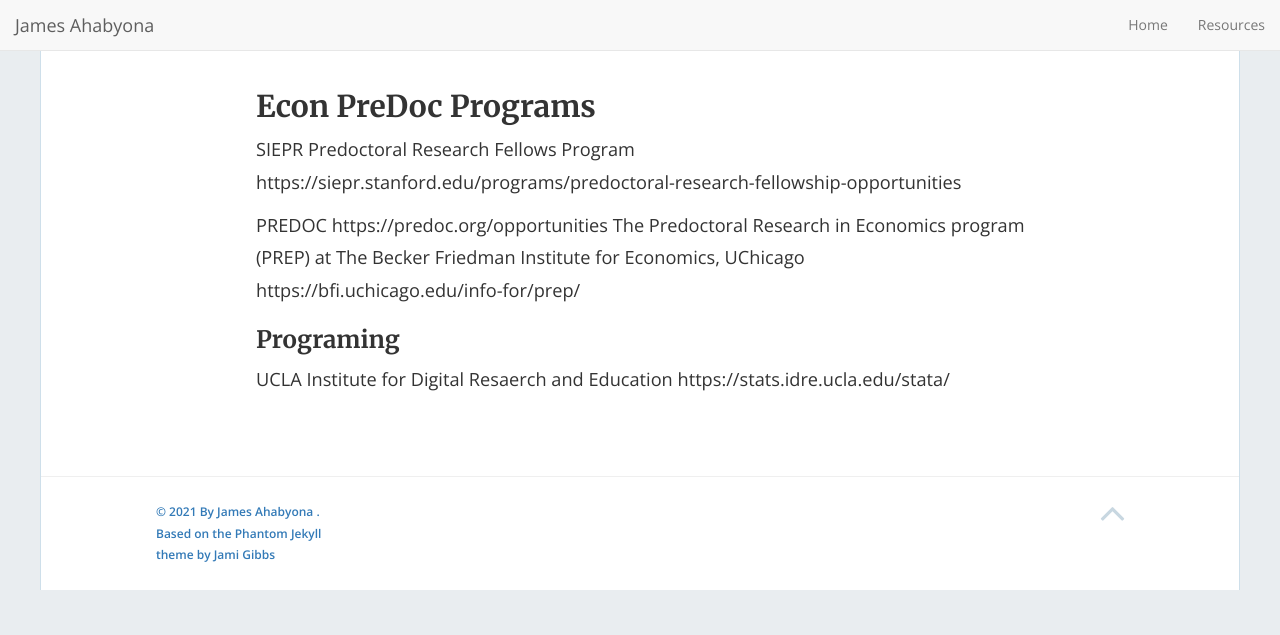
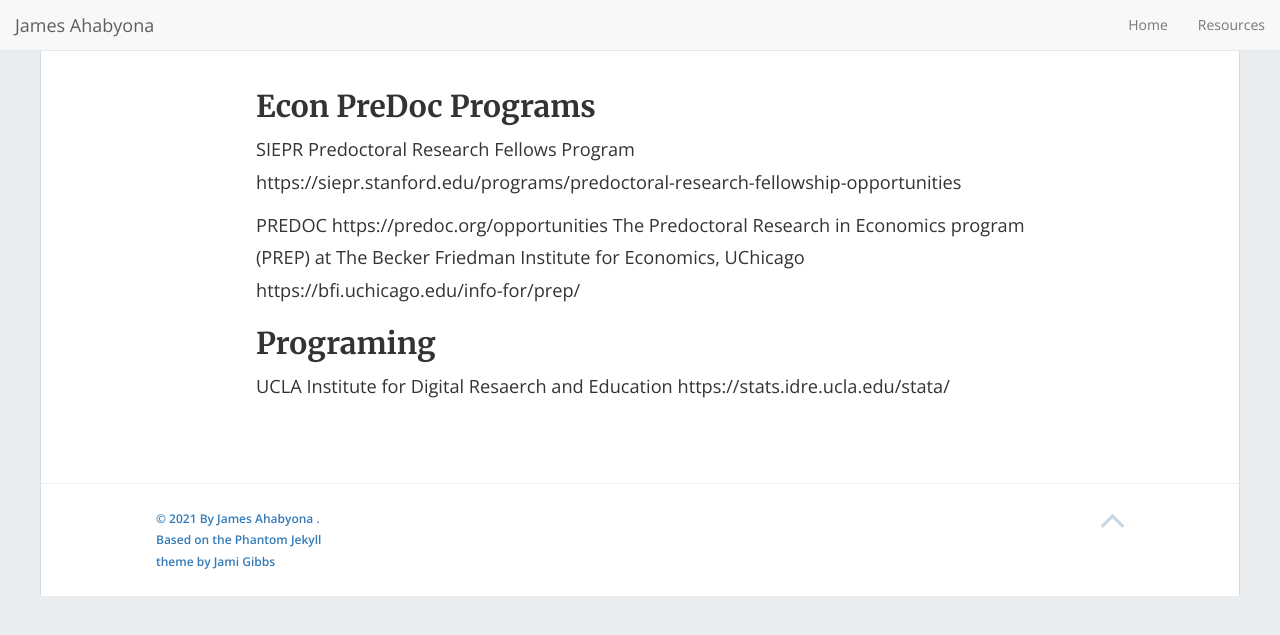
Before and after one commit to mariaelenaguer/mariaelenaguer.github.io, a Jekyll site: the page built from Resources.md, in a window 1280 px wide. Shown: the top 635 px of the page. Built offline with Jekyll 4.4.1, drawn with Linux system fonts in a browser that asks for light colours; nearby versions of some CDN libraries.

```diff
--- a/Resources.md
+++ b/Resources.md
@@ -12,6 +12,6 @@ PREDOC https://predoc.org/opportunities
 The Predoctoral Research in Economics program (PREP) at The Becker Friedman Institute for Economics, UChicago https://bfi.uchicago.edu/info-for/prep/
 
 
-### Programing
+## Programing
 
 UCLA Institute for Digital Resaerch and Education https://stats.idre.ucla.edu/stata/
```
